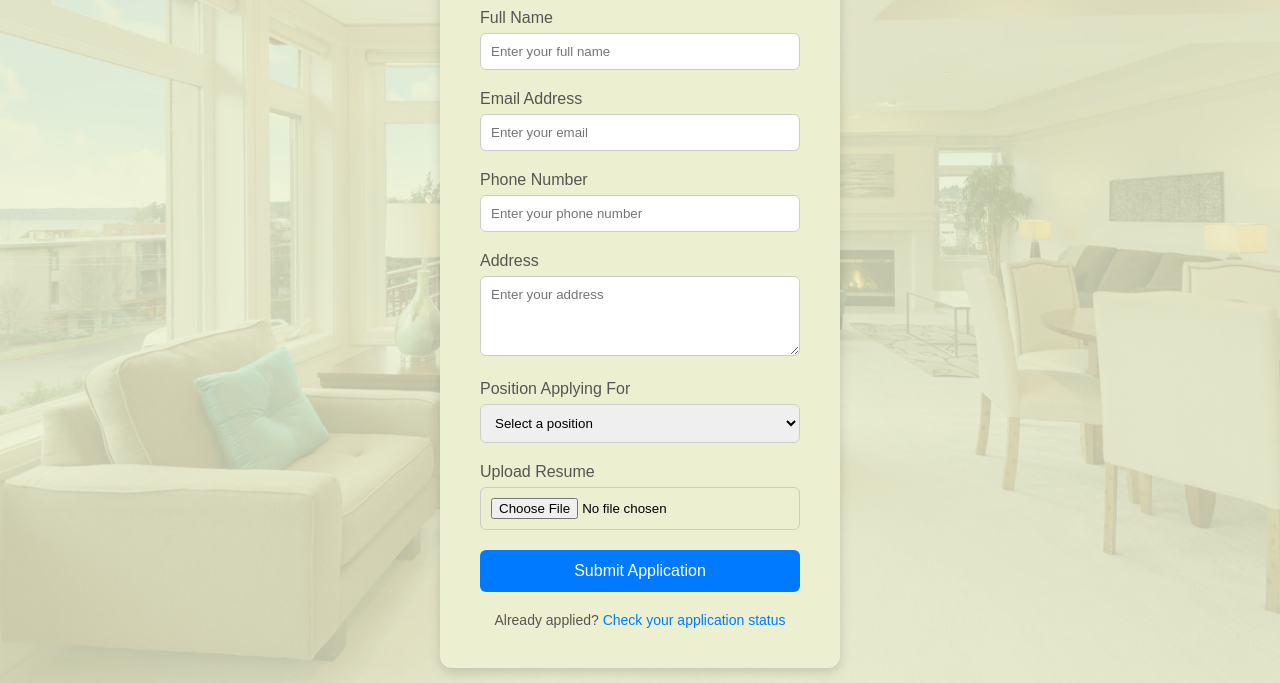
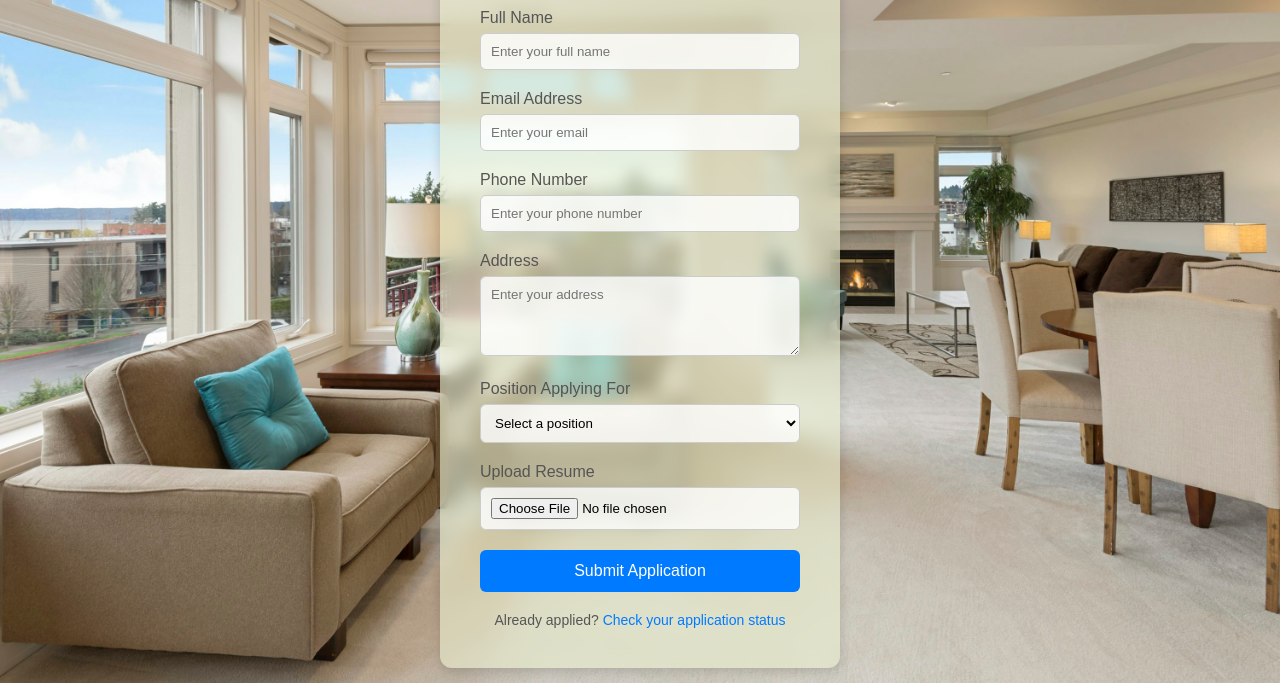
Before and after one commit to Ittamsettytanishq8/webpage-login, a plain HTML site: page index.html in a window 1280 px wide. Shown: the part 117-800 px from the top of the page. Drawn offline with Linux system fonts and the light colour scheme.

Commit message:
Update index.html

```diff
--- a/index.html
+++ b/index.html
@@ -19,17 +19,7 @@
       display: flex;
       justify-content: center;
       align-items: center;
-      /* Optional: a slight overlay to make form readable */
       position: relative;
-    }
-
-    /* Optional overlay to darken background for readability */
-    body::before {
-      content: "";
-      position: absolute;
-      top: 0; left: 0; right: 0; bottom: 0;
-      background: rgba(236, 240, 208, 0.8); /* same as form bg but with opacity */
-      z-index: 0;
     }
 
     .application-container {
@@ -39,8 +29,11 @@
       padding: 40px;
       box-shadow: 0 4px 12px rgba(0, 0, 0, 0.15);
       border-radius: 12px;
-      background-color: #ecf0d0;
+      /* Semi-transparent white background */
+      background-color: rgba(236, 240, 208, 0.6);
       overflow-y: auto;
+      backdrop-filter: blur(8px); /* optional, adds nice blur effect behind */
+      -webkit-backdrop-filter: blur(8px);
     }
 
     .application-container h2 {
@@ -69,12 +62,14 @@
       outline: none;
       transition: border 0.3s;
       font-family: Arial, sans-serif;
+      background: rgba(255, 255, 255, 0.8);
     }
 
     .input-field input:focus,
     .input-field textarea:focus,
     .input-field select:focus {
       border-color: #007bff;
+      background: white;
     }
 
     textarea {
```
